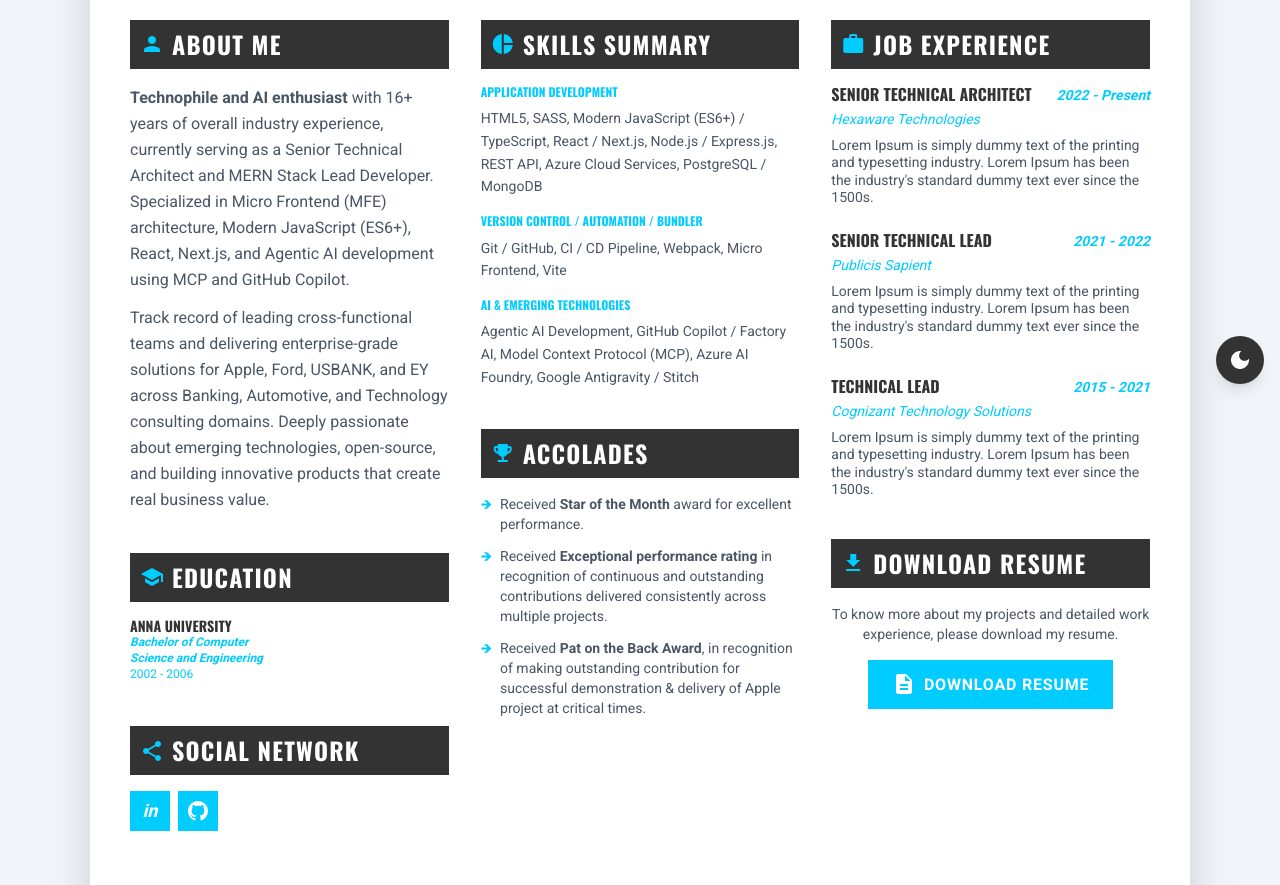
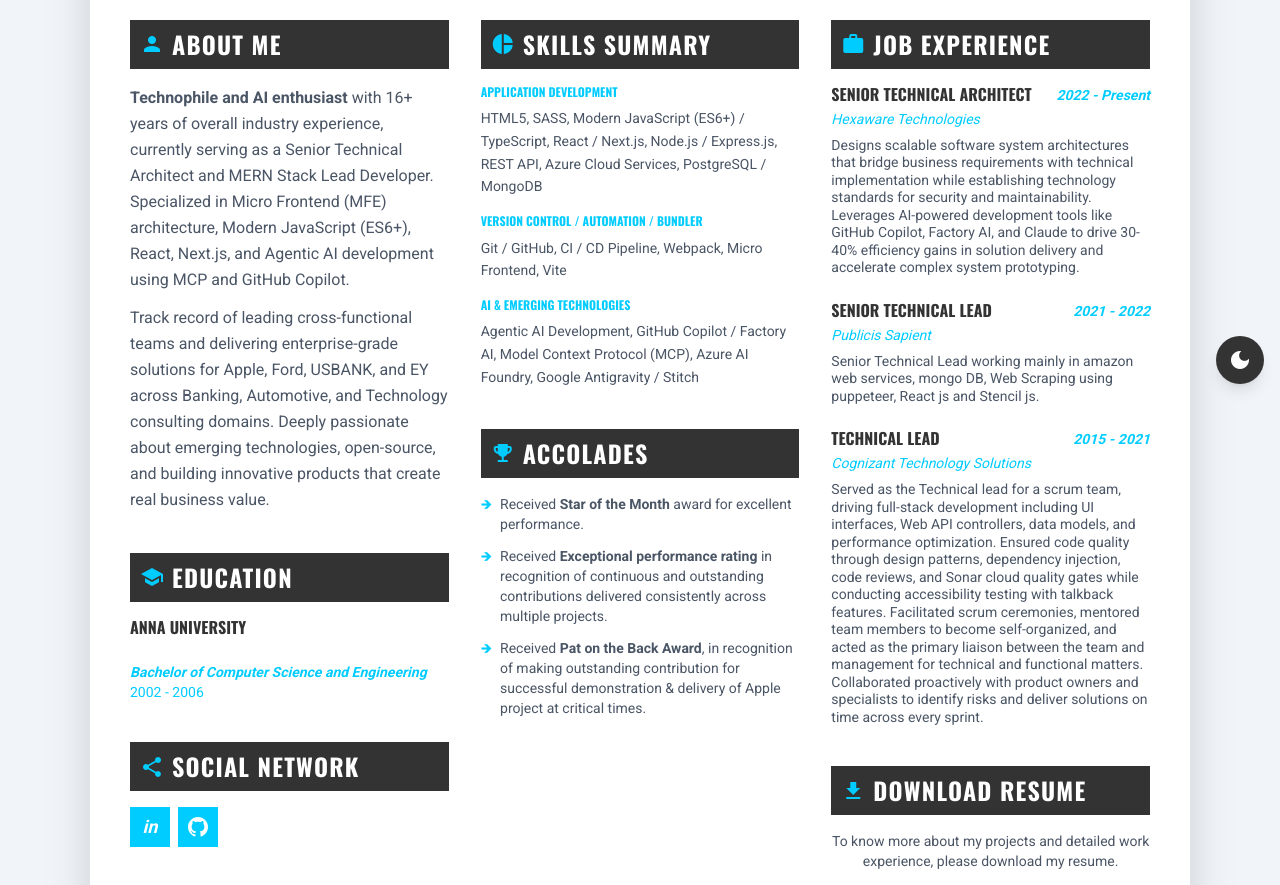
Before and after one commit to rajmohancoder/rajmohan-portfolio, a Next.js app: page / in a window 1280 px wide. Shown: the part 400-1285 px from the top of the page. Built offline with nearby package versions, Linux system fonts and the light colour scheme.

Commit message:
feat: implement initial portfolio homepage with personal, education, and skills sections.

```diff
--- a/src/app/page.tsx
+++ b/src/app/page.tsx
@@ -70,7 +70,7 @@ export default function Home() {
                 <span className="material-icons text-primary mr-2 text-2xl">school</span>
                 <h2 className="text-2xl font-bold font-display tracking-wider">EDUCATION</h2>
               </div>
-              <div className="grid grid-cols-2 gap-4">
+              <div className="space-y-4">
                 {[
                   {
                     school: "Anna University",
@@ -80,9 +80,10 @@ export default function Home() {
                   }
                 ].map((edu, idx) => (
                   <div key={idx}>
-                    <h3 className="font-bold font-display text-sm uppercase">{edu.school}</h3>
-                    <p className="text-xs italic text-primary font-bold">{edu.degree}</p>
-                    <p className="text-xs text-primary mb-1">{edu.years}</p>
+                    <h3 className="font-bold font-display text-base uppercase">{edu.school}</h3>
+                    <br />
+                    <p className="text-sm italic text-primary font-bold">{edu.degree}</p>
+                    <p className="text-sm text-primary mb-1">{edu.years}</p>
                     {/* <p className="text-xs leading-tight text-gray-500">{edu.desc}</p> */}
                   </div>
                 ))}
@@ -110,7 +111,7 @@ export default function Home() {
                   className="w-10 h-10 bg-primary flex items-center justify-center text-white cursor-pointer hover:bg-primary/80 transition-colors"
                 >
                   <svg className="w-5 h-5" fill="currentColor" viewBox="0 0 24 24">
-                    <path d="M12 0c-6.626 0-12 5.373-12 12 0 5.302 3.438 9.8 8.207 11.387.599.111.793-.261.793-.577v-2.234c-3.338.726-4.033-1.416-4.033-1.416-.546-1.387-1.333-1.756-1.333-1.756-1.089-.745.083-.729.083-.729 1.205.084 1.839 1.237 1.839 1.237 1.07 1.834 2.807 1.304 3.492.997.107-.775.418-1.305.762-1.604-2.665-.305-5.467-1.334-5.467-5.931 0-1.311.469-2.381 1.236-3.221-.124-.303-.535-1.524.117-3.176 0 0 1.008-.322 3.301 1.23.957-.266 1.983-.399 3.003-.404 1.02.005 2.047.138 3.006.404 2.291-1.552 3.297-1.23 3.297-1.23.653 1.653.242 2.874.118 3.176.77.84 1.235 1.911 1.235 3.221 0 4.609-2.807 5.624-5.479 5.921.43.372.823 1.102.823 2.222v3.293c0 .319.192.694.801.576 4.765-1.589 8.199-6.086 8.199-11.386 0-6.627-5.373-12-12-12z"/>
+                    <path d="M12 0c-6.626 0-12 5.373-12 12 0 5.302 3.438 9.8 8.207 11.387.599.111.793-.261.793-.577v-2.234c-3.338.726-4.033-1.416-4.033-1.416-.546-1.387-1.333-1.756-1.333-1.756-1.089-.745.083-.729.083-.729 1.205.084 1.839 1.237 1.839 1.237 1.07 1.834 2.807 1.304 3.492.997.107-.775.418-1.305.762-1.604-2.665-.305-5.467-1.334-5.467-5.931 0-1.311.469-2.381 1.236-3.221-.124-.303-.535-1.524.117-3.176 0 0 1.008-.322 3.301 1.23.957-.266 1.983-.399 3.003-.404 1.02.005 2.047.138 3.006.404 2.291-1.552 3.297-1.23 3.297-1.23.653 1.653.242 2.874.118 3.176.77.84 1.235 1.911 1.235 3.221 0 4.609-2.807 5.624-5.479 5.921.43.372.823 1.102.823 2.222v3.293c0 .319.192.694.801.576 4.765-1.589 8.199-6.086 8.199-11.386 0-6.627-5.373-12-12-12z" />
                   </svg>
                 </a>
               </div>
@@ -217,19 +218,19 @@ export default function Home() {
                     title: "Senior Technical Architect",
                     years: "2022 - Present",
                     company: "Hexaware Technologies",
-                    desc: "Lorem Ipsum is simply dummy text of the printing and typesetting industry. Lorem Ipsum has been the industry's standard dummy text ever since the 1500s.",
+                    desc: "Designs scalable software system architectures that bridge business requirements with technical implementation while establishing technology standards for security and maintainability. Leverages AI-powered development tools like GitHub Copilot, Factory AI, and Claude to drive 30-40% efficiency gains in solution delivery and accelerate complex system prototyping.",
                   },
                   {
                     title: "Senior Technical Lead",
                     years: "2021 - 2022",
                     company: "Publicis Sapient",
-                    desc: "Lorem Ipsum is simply dummy text of the printing and typesetting industry. Lorem Ipsum has been the industry's standard dummy text ever since the 1500s.",
+                    desc: "Senior Technical Lead working mainly in amazon web services, mongo DB, Web Scraping using puppeteer, React js and Stencil js.",
                   },
                   {
                     title: "Technical Lead",
                     years: "2015 - 2021",
                     company: "Cognizant Technology Solutions",
-                    desc: "Lorem Ipsum is simply dummy text of the printing and typesetting industry. Lorem Ipsum has been the industry's standard dummy text ever since the 1500s.",
+                    desc: "Served as the Technical lead for a scrum team, driving full-stack development including UI interfaces, Web API controllers, data models, and performance optimization. Ensured code quality through design patterns, dependency injection, code reviews, and Sonar cloud quality gates while conducting accessibility testing with talkback features. Facilitated scrum ceremonies, mentored team members to become self-organized, and acted as the primary liaison between the team and management for technical and functional matters. Collaborated proactively with product owners and specialists to identify risks and deliver solutions on time across every sprint.",
                   },
                 ].map((job, idx) => (
                   <div key={idx} className="relative">
```
